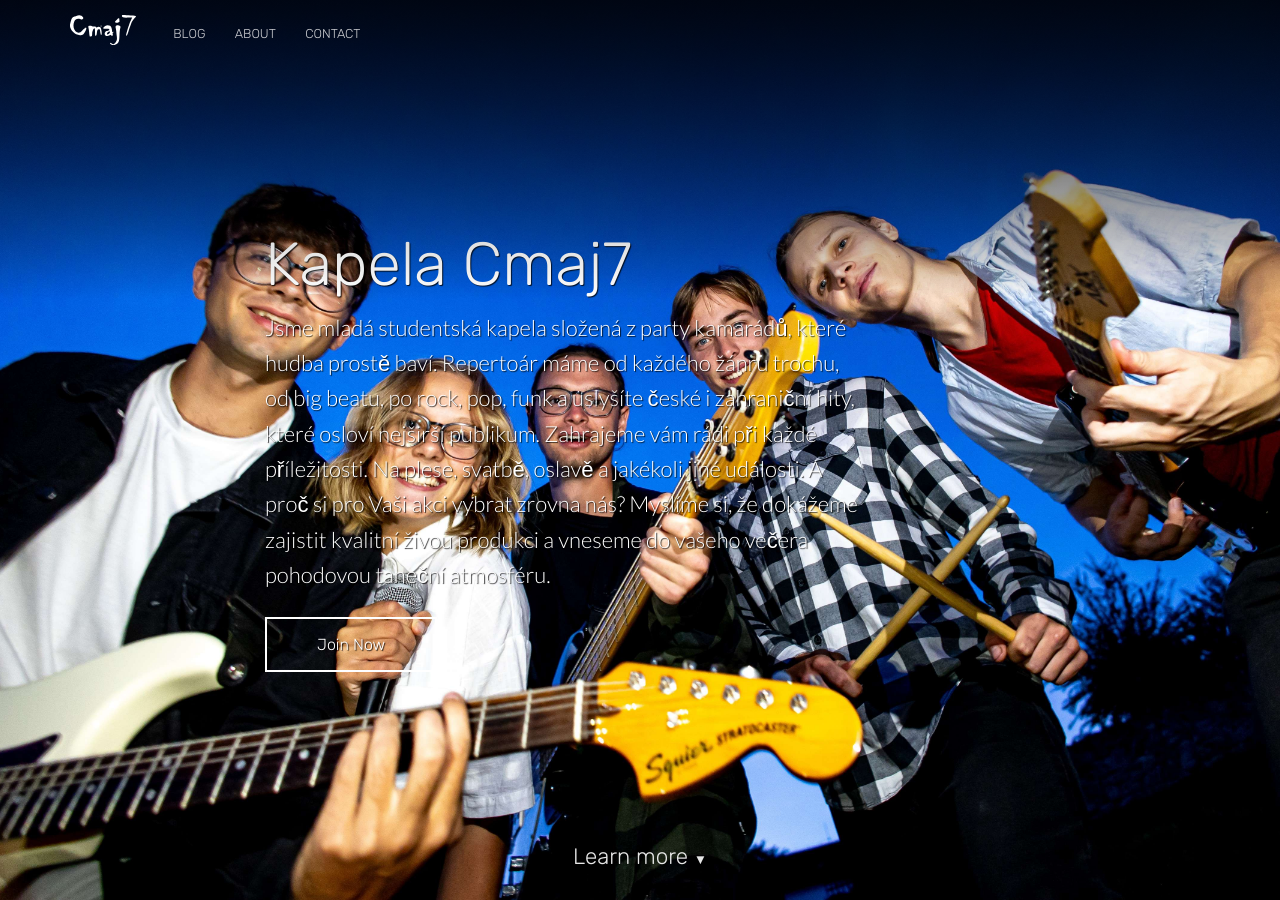
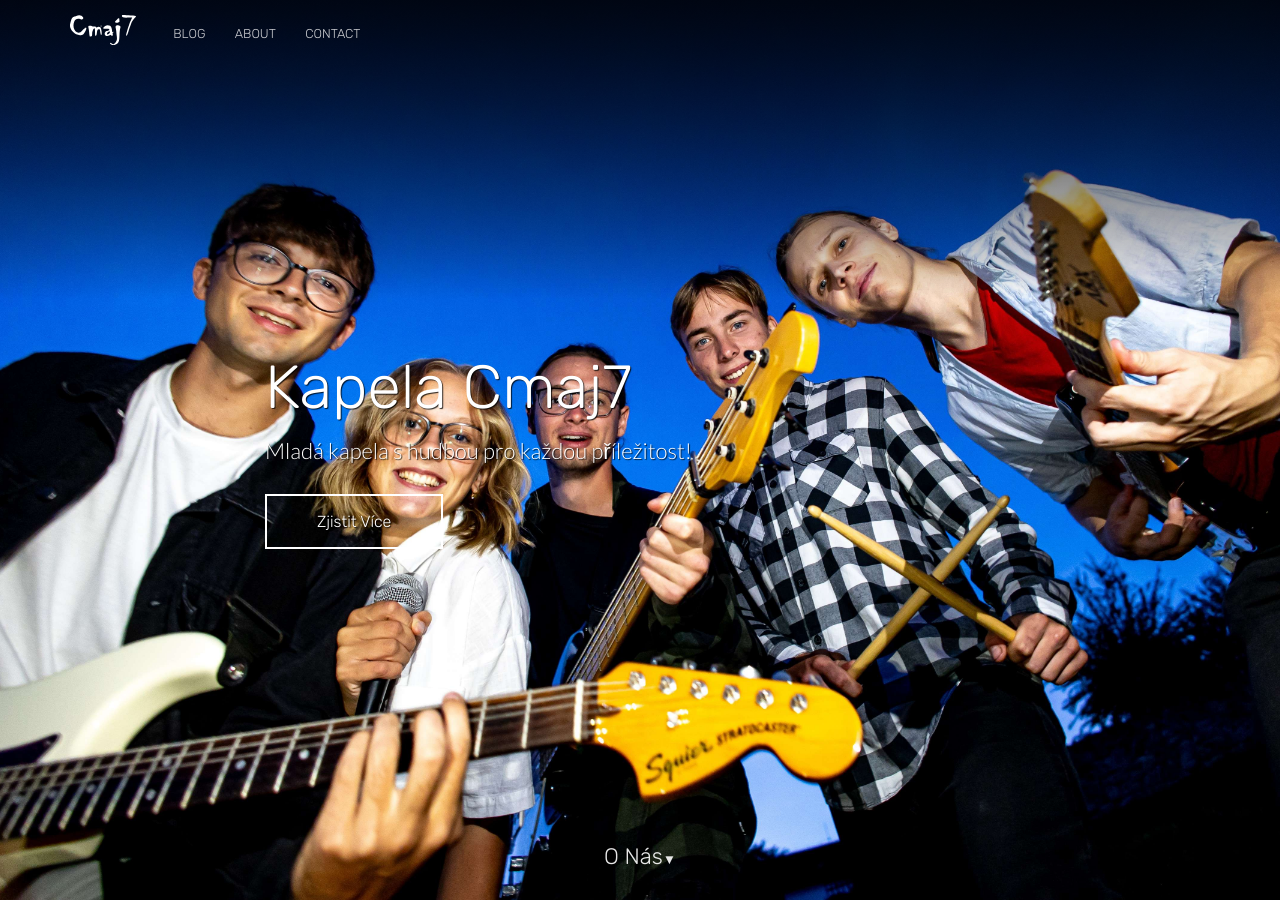
Before and after one commit to kapela-cmaj7/kapela-cmaj7.github.io, a Jekyll site: the page built from index.html, in a window 1280 px wide and 900 px high. Built offline with Jekyll 4.4.1, drawn with Linux system fonts in a browser that asks for light colours; nearby versions of some CDN libraries; some of the changed text lies outside the part shown.

Commit message:
added better landing page

```diff
--- a/index.html
+++ b/index.html
@@ -10,24 +10,20 @@
 		<div class="hero-text-container">
 			<h1 class="editable">Kapela Cmaj7</h1>
 			<p class="subtext editable">
-				Jsme mladá studentská kapela složená z party kamarádů, které hudba prostě baví.
-				Repertoár máme od každého žánru trochu, od big beatu, po rock, pop, funk a uslyšíte české i zahraniční hity, které osloví nejširší publikum.
-				Zahrajeme vám rádi při každé příležitosti. Na plese, svatbě, oslavě a jakékoli jiné události.
-				A proč si pro Vaši akci vybrat zrovna nás?
-				Myslíme si, že dokážeme zajistit kvalitní živou produkci a vneseme do vašeho večera pohodovou taneční atmosféru.
+				Mladá kapela s hudbou pro každou příležitost!
 			</p>
-			<div class="cta button alt"><a href="#">Join Now</a></div>
+			<div class="cta button alt"><a href="#">Zjistit Více</a></div>
 		</div>
 	</div>
-	<div class="learn-more"><a href="#learn-more">Learn more <span class="arrow">&#x25BC;</span></a></div>
+	<div class="learn-more"><a href="/about.html">O Nás<span class="arrow">&#x25BC;</span></a></div>
 </section>
 
 <div class="content">
 	<section class="info" id="learn-more">
 		<div class="container flex">
 			<div class="text">
-				<h2 class="editable">Introduce yourself</h2>
-				<p class="editable">Making news friends in the adult world is hard. Frisco is the perfect filter matching you the most interesting people in your area.</p>
+				<h2 class="editable">Nadchazejici koncert 1</h2>
+				<p class="editable">Zde bude text o prvnim nadchazejicim koncertu.</p>
 			</div>
 			<div class="image">
 				<img class="editable" src="http://placehold.it/650x1300" alt="Screenshot" />
@@ -38,8 +34,8 @@
 	<section class="info">
 		<div class="container flex">
 			<div class="text">
-				<h2 class="editable">Pick your interests</h2>
-				<p class="editable">The more you tell Frisco the better it gets to know you. Frisco matches you with people who share similar interests with you.</p>
+				<h2 class="editable">Nadchazejici koncert 2</h2>
+				<p class="editable">Zde bude text o druhem nadchazejicim koncertu.</p>
 			</div>
 			<div class="image">
 				<img class="editable" src="http://placehold.it/650x1300" alt="Screenshot" />
@@ -50,8 +46,8 @@
 	<section class="info">
 		<div class="container flex">
 			<div class="text">
-				<h2 class="editable">Swipe and go</h2>
-				<p class="editable">Frisco shows you cards with people who might be a good match for friendship. Swipe left to move to the next card or right to start talking.</p>
+				<h2 class="editable">Nadchazejici koncert 3</h2>
+				<p class="editable">Zde bude text o tretim nadchazejicim koncertu.</p>
 			</div>
 			<div class="image">
 				<img class="editable" src="http://placehold.it/650x1300" alt="Screenshot" />
@@ -62,9 +58,9 @@
 	<section class="hero" style="background-image: url({% include relative-src.html src=page.bottom_image %})">
 		<div class="inner-hero text-container">
 			<div class="hero-text-container">
-				<h2 class="editable">Find your buddy today</h2>
-				<p class="subtext editable">It's free, fun and an exciting way to meet new people.</p>
-				<div class="cta button alt"><a href="#">Join Now</a></div>
+				<h2 class="editable">Co dat sem?</h2>
+				<p class="subtext editable">Mozna neco ohledne kontaktovani nas?</p>
+				<div class="cta button alt"><a href="/contact.html">Kontaktujte nas?</a></div>
 			</div>
 		</div>
 	</section>
```
